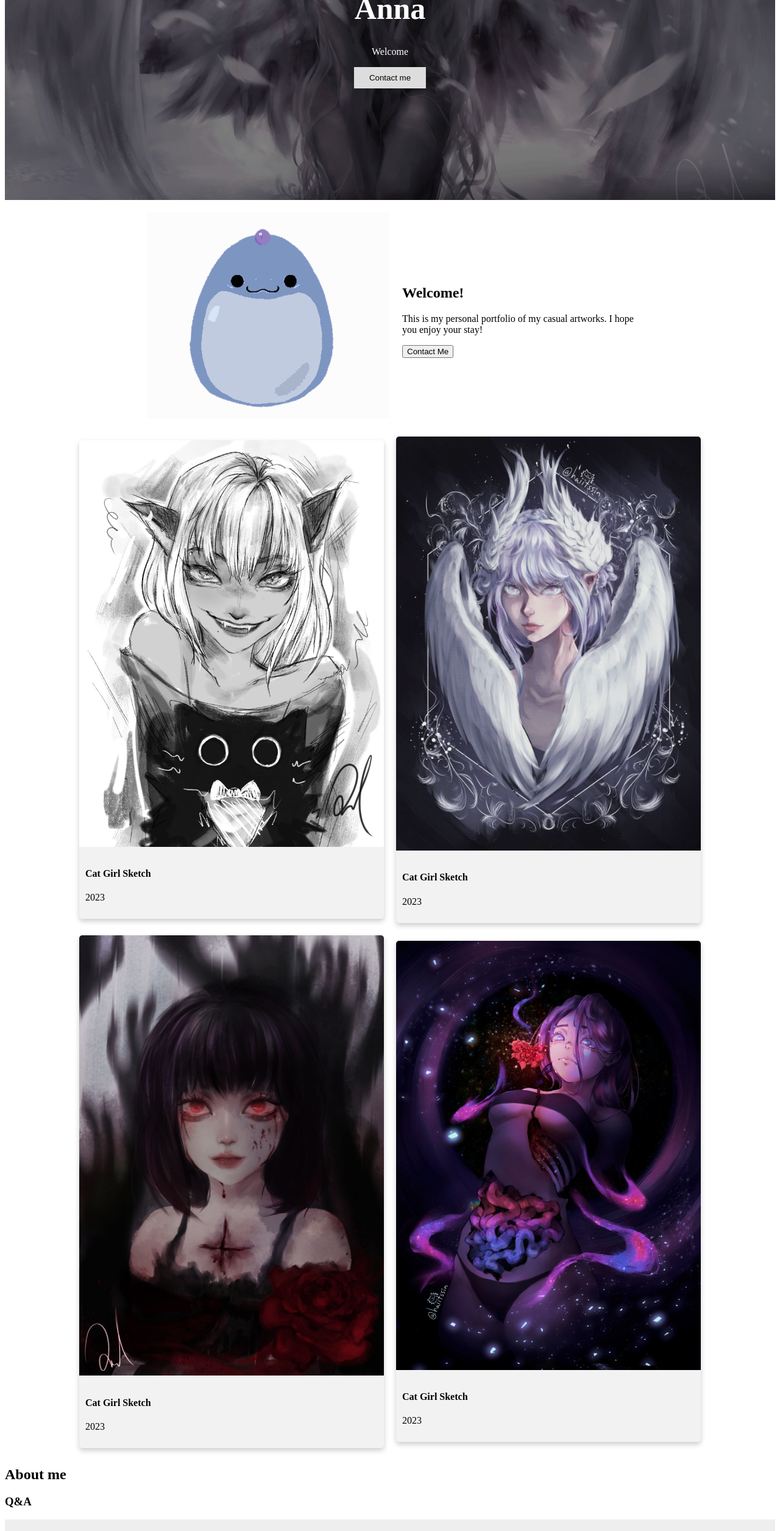
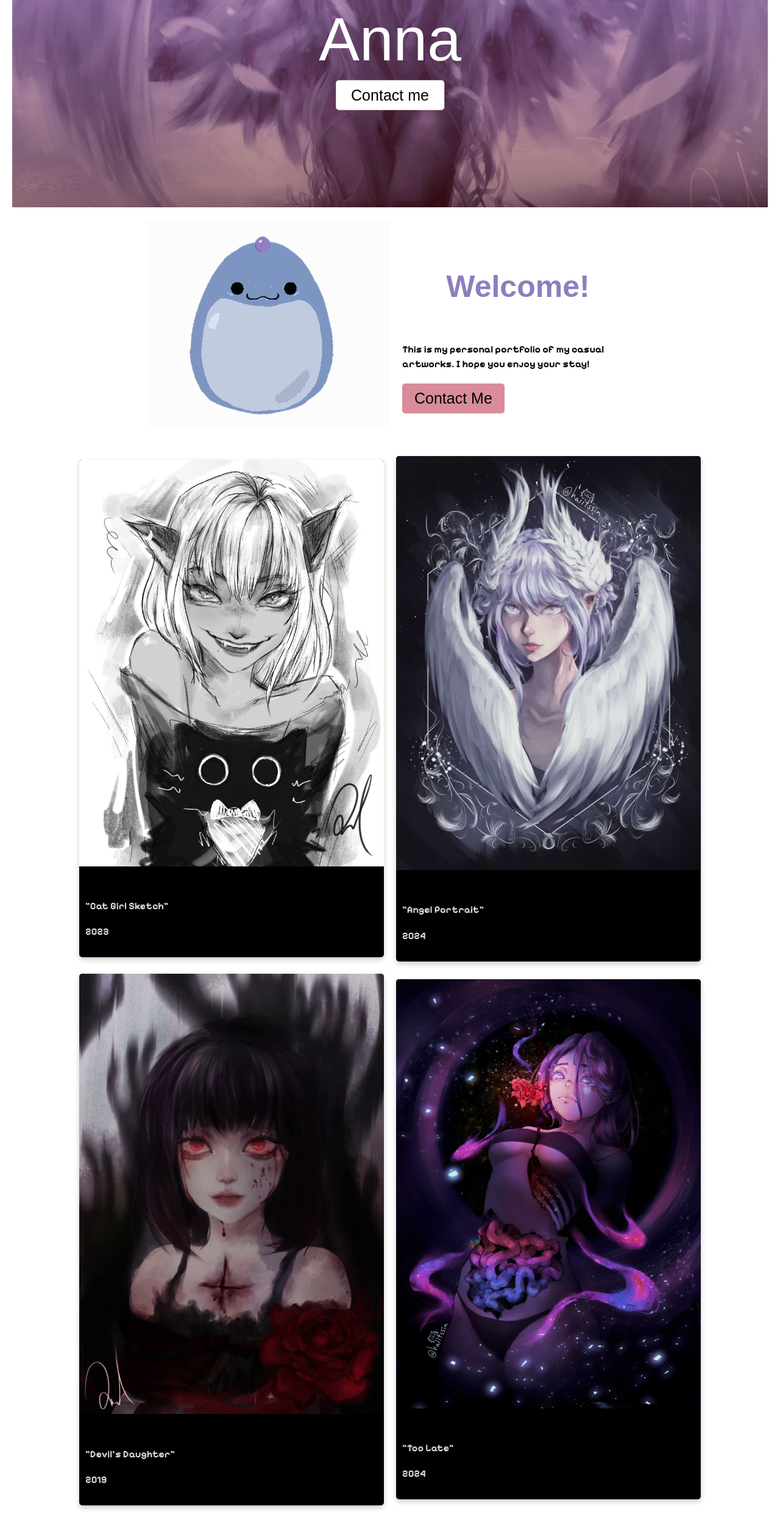
Before and after one commit to haiitssin/Portfolio-s2, a plain HTML site: page index.html in a window 1280 px wide. Shown: the part 240-2751 px from the top of the page at 61% size. Drawn offline with Linux system fonts and the light colour scheme; a web font is replaced by a local one.

Commit message:
Commit 2
adding fonts, styling, and cleaned up some stuff. Everything looks good so far just hope it looks good on github

```diff
--- a/index.html
+++ b/index.html
@@ -7,28 +7,40 @@
 <title>Portfolio 2</title>
 <link rel="stylesheet" type="text/css" href="styles/elements.css">
 <link rel="stylesheet" type="text/css" href="styles/fonts.css">
-<link rel="stylesheet" href="https://fonts.googleapis.com/icon?family=Material+Icons">
+<link rel="preconnect" href="https://fonts.googleapis.com"><!--google fonts-->
+<link rel="preconnect" href="https://fonts.gstatic.com" crossorigin>
+<link href="https://fonts.googleapis.com/css2?family=Micro+5&display=swap" rel="stylesheet">
+<link href="https://fonts.googleapis.com/css2?family=Micro+5&family=Pixelify+Sans:wght@400..700&display=swap" rel="stylesheet">
+<link rel="stylesheet" href="https://fonts.googleapis.com/icon?family=Material+Icons"> <!--Google Icons-->
 
 <style>
     .hero-image {
-    background-image: linear-gradient(rgba(0, 0, 0, 0.5), rgba(0, 0, 0, 0.5)),  url("assets/Fallen Angel.gif");
+    background-image: linear-gradient(rgba(188, 114, 207, 0.5), rgba(75, 0, 0, 0.5)),  url("assets/Fallen-Angel.gif");
     height: 70vh;
     background-position: center;
     background-repeat: no-repeat;
     background-size: cover;
     position: relative;
   }
-
+  .container-with-background {
+    max-width: 1200px;
+    margin: auto;
+    padding: 20px;
+    background-image: url("assets/Sunset.jpg");
+    background-size: cover;
+    background-position: center;
+    background-repeat: no-repeat;
+    padding: 20px;
+    border-radius: 10px;
+}
 </style>
 
 </head>
 <body>
 
-  <div class="hero-image" alt="A angel in a snowy field with her wings spread out.
-  There are wounds on her wings and she is on her knees crying">
+<div class="hero-image">
   <div class="hero-text">
-      <h1 style="font-size:50px">Anna</h1>
-      <p>Welcome</p>
+    <h1 style="font-size:100px;">Anna</h1>
     <button>Contact me</button>
   </div>
 </div>
@@ -36,12 +48,10 @@
 <!--Content-->
 <section class="content-section">
   <div class="content">
-      <img src="assets/Donair_1.gif" alt="looped animation of a blue round monster bouncing up and down
-      with a cute but furocious face with a small heart above him appearing each time"
-      class="left-image">
+    <img src="assets/Donair_1.gif" alt="looped animation of a blue round monster bouncing up and down with a cute but furocious face with a small heart above him appearing each time" class="left-image">
     <div class="text">
       <header>
-          <h2>Welcome!</h2>
+        <h2 style="color: #8E7DBE;">Welcome!</h2>
       </header>
       <p>This is my personal portfolio of my casual artworks. I hope you enjoy your stay!</p>
       <button>Contact Me</button>
@@ -53,46 +63,40 @@
 <!--Card-->
 <div class="card-container">
   <div class="card">
-      <img src="assets/Cat Girl.gif" alt="A black and white digital drawing of a girl
-      with cat ears smiling with a small black cat wearing a tux and bow tie underneath her just sitting there. In a anime art style."
-      style="width:100%">
+    <img src="assets/Cat-Girl.gif" alt="A black and white digital drawing of a girl with cat ears smiling with a small black cat wearing a tux and bow tie underneath her just sitting there. In a anime art style." style="width:100%">
     <div class="container">
-        <h4><b>Cat Girl Sketch</b></h4>
+      <h4><b>"Cat Girl Sketch"</b></h4>
       <p>2023</p>
     </div>
   </div>
 
   <div class="card">
-      <img src="assets/Angel.gif" alt="A digital drawing of an angelic girl shoulders and above. Has light blue hair and white feathers on both sides
-      of her head. There are 2 angels wings covering her chest area." style="width:100%">
+    <img src="assets/Angel.gif" alt="A digital drawing of an angelic girl shoulders and above. Has light blue hair and white feathers on both sides of her head. There are 2 angels wings covering her chest area." style="width:100%">
     <div class="container">
-        <h4><b>Cat Girl Sketch</b></h4>
-        <p>2023</p>
+      <h4><b>"Angel Portrait"</b></h4>
+      <p>2024</p>
     </div>
   </div>
 
   <div class="card">
-      <img src="assets/Devil's Daughter.gif" alt="A digital drawing of a girl with black hair and red eyes. There are shadowy
-      hands behind her and she has some blood on her cheeks. There is a wound on her chest in the shape of a upside down cross." style="width:100%">
+    <img src="assets/Devil's-Daughter.gif" alt="A digital drawing of a girl with black hair and red eyes. There are shadowy hands behind her and she has some blood on her cheeks. There is a wound on her chest in the shape of a upside down cross." style="width:100%">
     <div class="container">
-        <h4><b>Cat Girl Sketch</b></h4>
-        <p>2023</p>
+      <h4><b>"Devil's Daughter"</b></h4>
+      <p>2019</p>
     </div>
   </div>
 
   <div class="card">
-      <img src="assets/Too Late.jpg" alt="A surreal digital drawing of a girl with purple/blue guts
-      spilling out and the leftside of her ribs exposed. There is also a rose coming out of her chest. It is not gorey and has a space/galaxy theme with stars surrounding her." style="width:100%">
+    <img src="assets/Too-Late.jpg" alt="A surreal digital drawing of a girl with purple/blue guts spilling out and the leftside of her ribs exposed. There is also a rose coming out of her chest. It is not gorey and has a space/galaxy theme with stars surrounding her." style="width:100%">
     <div class="container">
-        <h4><b>Cat Girl Sketch</b></h4>
-        <p>2023</p>
+      <h4><b>"Too Late"</b></h4>
+      <p>2024</p>
     </div>
   </div>
 </div>
 
 <!--Accordion-->
-  <h2>About me</h2>
-  <h3>Q&A</h3>
+<h1 style="color:#D88C9A">About me</h1>
 
 <button class="accordion">Age, pronouns, occupation?</button>
 <div class="panel">
@@ -101,40 +105,32 @@
 
 <button class="accordion">Are you available for hire?</button>
 <div class="panel">
-    <p>Yes! I'm happy to do art commissions or work on design projects!
-        I'm very flexible so feel free to send me a message.
-    </p>
+  <p>Yes! I'm happy to do art commissions or work on design projects! I'm very flexible so feel free to send me a message.</p>
 </div>
 
 <button class="accordion">Fun fact about yourself?</button>
 <div class="panel">
-    <p> I love video games and the world they create. I hope to keep working on my art skills
-        to become a concept or character designer in the future
-    </p>
+  <p>I love video games and the world they create. I hope to keep working on my art skills to become a concept or character designer in the future.</p>
 </div>
 
 <!--Footer-->
 <footer class="footer">
-    <div class="container">
+  <div class="container-with-background ">
     <div class="footer-content">
       <div class="footer-info">
-          <p>&copy; <span id="year"></span> Anna Liu. All rights reserved.</p>
+        <h3>&copy; <span id="year"></span> Anna Liu. All rights reserved.</h3>
         <ul>
           <li><a href="#">Home</a></li>
           <li><a href="#">Artworks</a></li>
           <li><a href="#">Contact me</a></li>
-
         </ul>
         <div class="footer-icons">
-            <!--icons-->
-            <i class="material-icons" alt="cloud icon">cloud</i> <!--i thought these icons were cute and i wanted to try google fonts-->
-            <i class="material-icons" alt="heart icon">favorite</i>
+          <i class="material-icons" title="cloud icon">cloud</i>
+          <i class="material-icons" title="heart icon">favorite</i>
         </div>
       </div>
-        <div class="footer-map">
-            <iframe width="560" height="315"
-            src="https://www.youtube.com/embed/-ffRvuRRVEE">
-            </iframe>
+      <div class="footer-map"> <!-- not for a map but it worked for sizing video hehe-->
+        <iframe width="560" height="315" src="https://www.youtube.com/embed/-ffRvuRRVEE"></iframe>
       </div>
     </div>
   </div>
@@ -159,8 +155,5 @@
   }
   </script>
 
-
-
-
   </body>
   </html>
--- a/styles/elements.css
+++ b/styles/elements.css
@@ -54,7 +54,7 @@
     display: inline-block;
     padding: 10px 25px;
     color: black;
-    background-color: #ddd;
+    background-color: #ffffff;
     text-align: center;
     cursor: pointer;
   }
@@ -102,23 +102,24 @@
     }
   }
 
-
+  /*accordion*/
 .accordion {
     width: 100%;
-    background-color: #eee;
-    color: #333;
+    background-color: #8E7DBE;
+    color: #ffffff;
     cursor: pointer;
     padding: 18px;
     text-align: left;
     border: none;
     outline: none;
     transition: background-color 0.3s;
-    font-size: 16px;
-    margin: 0 auto;
+    font-family: "Pixelify Sans", sans-serif;
+    font-size: 15px;
+    margin: auto;
   }
 
   .accordion-item {
-    border: 1px solid #ddd;
+    border: 1px solid #dddddd;
     border-radius: 5px;
     margin-bottom: 10px;
   }
@@ -144,7 +145,7 @@
   }
 
   .accordion-header:hover {
-    background-color: #e0e0e0;
+    background-color: #D88C9A;
   }
 
   .fa-chevron-down {
@@ -157,23 +158,8 @@
     }
   }
 
-
-
-  .accordion {
-    background-color: #eee;
-    color: #444;
-    cursor: pointer;
-    padding: 18px;
-    width: 100%;
-    border: none;
-    text-align: left;
-    outline: none;
-    font-size: 15px;
-    transition: 0.4s;
-  }
-
   .active, .accordion:hover {
-    background-color: #ccc;
+    background-color: #D88C9A;
   }
 
   .accordion:after {
@@ -198,8 +184,13 @@
     transition: max-height 0.2s ease-out;
   }
 
+
+
+
+
+
   .footer {
-    background-color: #333;
+    background-color: #ffffff;
     color: #fff;
     padding: 30px 0;
   }
@@ -208,7 +199,21 @@
     max-width: 1200px;
     margin: 0 auto;
     padding: 0 20px;
+
   }
+
+  .container-with-background {
+    max-width: 1200px;
+    margin: 0 auto;
+    padding: 0 20px;
+    background-image: url("assets/Sunset.jpg");
+    background-size: cover;
+    background-position: center;
+    background-repeat: no-repeat;
+    padding: 20px;
+    border-radius: 10px;
+    /* Add any other styles as needed */
+}
 
   .footer-content {
     display: flex;
@@ -278,6 +283,7 @@
     max-width: 800px;
     margin: 0 auto;
     padding: 20px;
+
   }
 
   .content {
@@ -299,7 +305,8 @@
     transition: 0.3s;
     width: 500px;
     border-radius: 5px;
-    background-color: #f2f2f2;
+    background-color: #000000;
+    color: #DDDDDD;
     margin: 10px;
   }
 
@@ -325,7 +332,6 @@
     justify-content: center;
     align-items: center; /*centers it on the page*/
     flex-wrap: wrap;
-    justify-content: 50px;
   }
 
 /*omg this file is so long*/
--- a/styles/fonts.css
+++ b/styles/fonts.css
@@ -0,0 +1,79 @@
+/*general CSS*/
+  h1 {
+    font-family: "Micro 5", sans-serif;
+    font-weight: 400;
+    font-style: normal;
+    font-size: 50px;
+    margin-bottom: 10px;
+  }
+
+  h2 {
+    font-family: "Micro 5", sans-serif;
+    font-weight: 700;
+    font-style: normal;
+    text-align: center;
+    font-size: 50px;
+    padding-bottom: 20px;
+  }
+
+  h3 {
+    font-family:'Courier New', Courier, monospace;
+    font-size: 14px;
+  }
+
+  header {
+    text-align: center;
+  }
+
+
+  img {
+    max-width: 100%;
+    height: auto;
+    margin-bottom: 20px;
+    width: 100%;
+    height: auto;
+  }
+
+
+  p {
+    font-family: "Pixelify Sans", sans-serif;
+    margin-bottom: 20px;
+    line-height: 1.5;
+    font-size: 1rem; /* i know its in font css but i put it here just in case*/
+    font-weight: 700;
+  }
+
+  button {
+    padding: 10px 20px;
+    background-color: #D88C9A;
+    color: black;
+    border: none;
+    border-radius: 5px;
+    cursor: pointer;
+    font-family: "Micro 5", sans-serif;
+    font-weight: 400;
+    font-style: normal;
+    font-size: 25px;
+
+  }
+
+    button:hover {
+    background-color: #555;
+    color: white;
+  }
+  body, html {
+    height: 100%;
+    margin: 10px;
+    font-family: "Pixelify Sans", sans-serif;
+
+  }
+  /* Responsive Styles */
+  @media (max-width: 768px) {
+    h1 {
+      font-size: 28px;
+    }
+
+    h2 {
+      font-size: 20px;
+    }
+  }
```
Also changed, not shown: assets/Cat-Girl.gif (renamed from assets/Cat Girl.gif), assets/Devil's-Daughter.gif (renamed from assets/Devil's Daughter.gif), assets/Fallen Angel.gif (deleted), assets/Fallen-Angel.gif (added), assets/Too-Late.jpg (renamed from assets/Too Late.jpg), 1 other file. Lines whose indentation alone changed are shown as unchanged.
